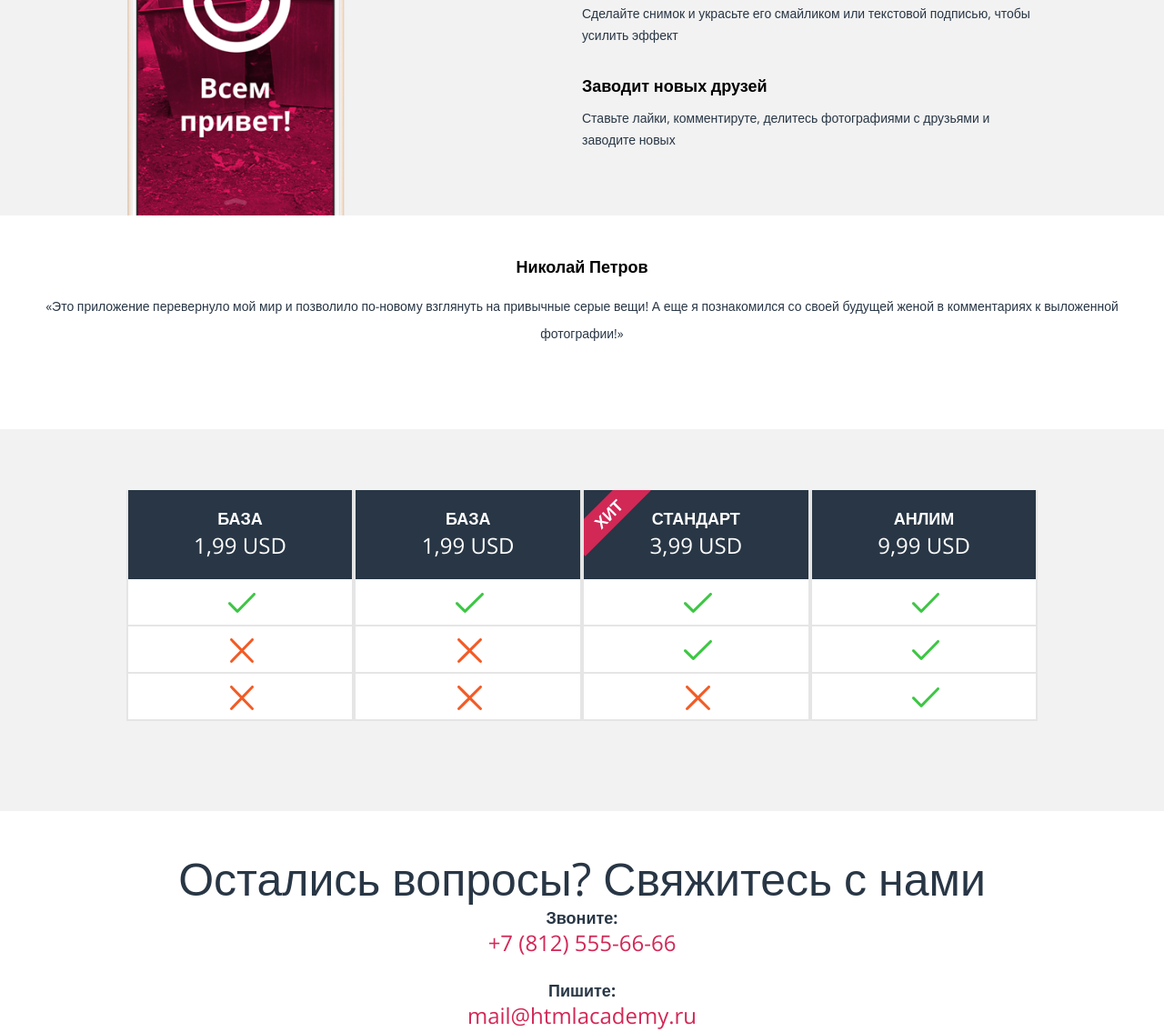
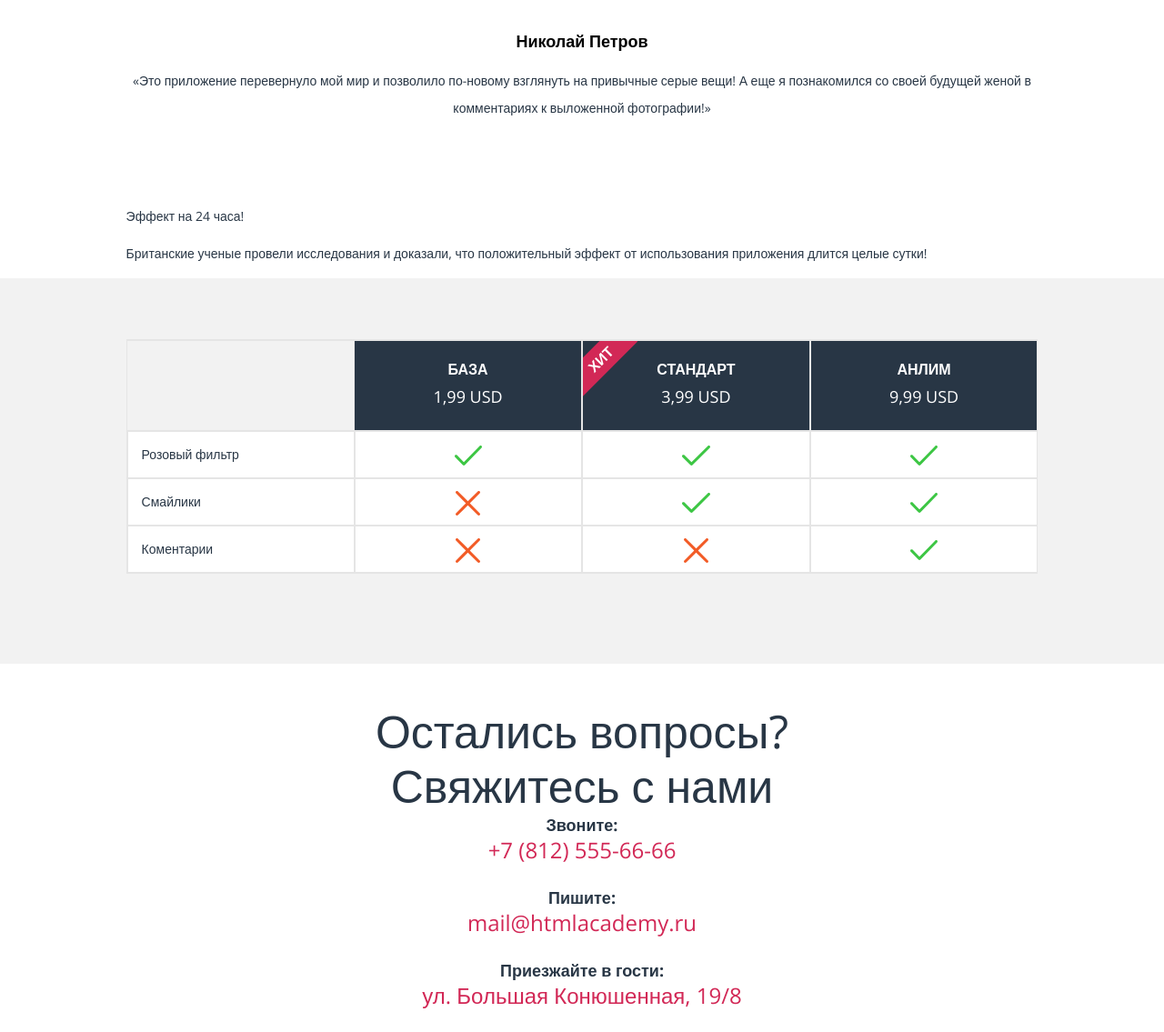
Before and after one commit to SityXXX/78852-pink, a website: page index.html in a window 1280 px wide. Shown: the part 1476-2611 px from the top of the page at 91% size. Drawn offline with nearby package versions, Linux system fonts and the light colour scheme; some packages are replaced by stand-ins of ours; files that its build step writes are made by us from their sources.

Commit message:
Работа с дестопом

```diff
--- a/index.html
+++ b/index.html
@@ -146,12 +146,11 @@
   <!-- advantages -->
 
 
-  <!-- review wrapper-->
+  <!-- review -->
   <div class="review">
 
 
-    <!-- review wrap-->
-    <div class="review__wrap">
+    <div class="container">
 
 
       <!-- review -->
@@ -176,11 +175,35 @@
 
 
     </div>
-    <!-- review wrap -->
 
 
   </div>
-  <!-- review wrapper-->
+  <!-- review -->
+
+  <!-- round diagram -->
+
+  <div class="diagram tablet-show">
+
+    <div class="container">
+
+      <div class="diagram__wrap">
+
+        <div class="h2">Эффект на 24 часа!</div>
+
+        <p>
+          Британские ученые провели исследования
+          и доказали, что положительный эффект
+          от использования приложения длится
+          целые сутки!
+        </p>
+
+      </div>
+
+    </div>
+
+  </div>
+
+  <!-- round diagram -->
 
 
   <!-- price tables -->
@@ -190,58 +213,31 @@
     <div class="container clearfix">
 
 
-      <!-- table-0 -->
-      <table class="price__table price__table--plugins">
+      <!-- table-1 -->
+      <table class="price__table price__table--with-prop-list">
         <thead class="price__table-head">
           <tr class="price__table-head-row">
+            <td class="price__table-head-col invisible mobile-hide"></td>
             <td class="price__table-head-col">База<div class="price__table-head-col-usd">1,99 usd</div></td>
           </tr>
         </thead>
         <tbody class="price__table-body">
           <tr class="price__table-body-row">
+            <td class="price__table-body-col price__table-body-col--prop mobile-hide">Розовый фильтр</td>
             <td class="price__table-body-col">
               <span class="price__table-body-col-plugin">Розовый фильтр</span>
               <img class="price__table-body-col-state" src="img/yes.svg" alt="">
             </td>
           </tr>
           <tr class="price__table-body-row">
+            <td class="price__table-body-col price__table-body-col--prop mobile-hide">Смайлики</td>
             <td class="price__table-body-col">
               <span class="price__table-body-col-plugin">Смайлики</span>
               <img class="price__table-body-col-state" src="img/no.svg" alt="">
             </td>
           </tr>
           <tr class="price__table-body-row">
-            <td class="price__table-body-col">
-              <span class="price__table-body-col-plugin">Коментарии</span>
-              <img class="price__table-body-col-state" src="img/no.svg" alt="">
-            </td>
-          </tr>
-        </tbody>
-      </table>
-      <!-- table-0 -->
-
-
-      <!-- table-1 -->
-      <table class="price__table">
-        <thead class="price__table-head">
-          <tr class="price__table-head-row">
-            <td class="price__table-head-col">База<div class="price__table-head-col-usd">1,99 usd</div></td>
-          </tr>
-        </thead>
-        <tbody class="price__table-body">
-          <tr class="price__table-body-row">
-            <td class="price__table-body-col">
-              <span class="price__table-body-col-plugin">Розовый фильтр</span>
-              <img class="price__table-body-col-state" src="img/yes.svg" alt="">
-            </td>
-          </tr>
-          <tr class="price__table-body-row">
-            <td class="price__table-body-col">
-              <span class="price__table-body-col-plugin">Смайлики</span>
-              <img class="price__table-body-col-state" src="img/no.svg" alt="">
-            </td>
-          </tr>
-          <tr class="price__table-body-row">
+            <td class="price__table-body-col price__table-body-col--prop mobile-hide">Коментарии</td>
             <td class="price__table-body-col">
               <span class="price__table-body-col-plugin">Коментарии</span>
               <img class="price__table-body-col-state" src="img/no.svg" alt="">
@@ -334,7 +330,7 @@
 <!-- Main content -->
 
 <div class="contacts">
-  <div class="h1">Остались вопросы? Свяжитесь с нами</div>
+  <div class="h1"><span class="block">Остались вопросы?</span><span class="block">Свяжитесь с нами</span></div>
   <div class="contacts__item">
     <div class="contacts__heading">Звоните:</div>
     <p class="contacts__text">+7 (812) 555-66-66</p>
@@ -355,7 +351,7 @@
 <!-- map -->
 
 
-<!-- google map -->
+<!-- google map
 <script type="text/javascript">
   var map;
   function initMap() {
@@ -380,7 +376,7 @@
 <script async defer
         src="https://maps.googleapis.com/maps/api/js?key=AIzaSyAuE7UQVssKkcUvQrUq7oyjuVTAU8m3szY&callback=initMap">
 </script>
-<!-- google map -->
+google map -->
 
 
 </body>
--- a/js/script.js
+++ /dev/null
@@ -1,5 +0,0 @@
-(function(){
-
-  var upload = document.querySelector('.form__file');
-
-})();
--- a/sass/base/scaffolding.scss
+++ b/sass/base/scaffolding.scss
@@ -70,6 +70,26 @@ legend {
 
 .block {
 
+  display: block;
+
+}
+
+.mobile-hide {
+
+  display: none;
+
+  @media (min-width: $tablet) {
+
+    display: table-cell;
+
+  }
+
+}
+
+.tablet-show {
+
+  display: none;
+
   @media (min-width: $tablet) {
 
     display: block;
@@ -77,3 +97,9 @@ legend {
   }
 
 }
+
+.invisible {
+
+  visibility: hidden;
+
+}
--- a/sass/blocks/contatcs.scss
+++ b/sass/blocks/contatcs.scss
@@ -2,7 +2,6 @@
 
   padding-top: 44px;
   padding-right: 20px;
-  padding-bottom: 20px;
   padding-left: 20px;
 
   &__item {
--- /dev/null
+++ b/sass/blocks/diagram.scss
@@ -0,0 +1,14 @@
+.diagram {
+
+  &__wrap {
+
+    @media (min-width: $tablet) {
+
+      padding-left: 50%;
+
+
+    }
+
+  }
+
+}
--- a/sass/blocks/main-menu.scss
+++ b/sass/blocks/main-menu.scss
@@ -35,20 +35,6 @@
     border-bottom: 1px solid #030303;
     display: block;
 
-    @media (min-width: $desktop) {
-
-      background-color: transparent;
-      border: none;
-
-    }
-
-  }
-
-  @media (min-width: $desktop) {
-
-    position: static;
-    display: block;
-
   }
 
 }
--- a/sass/blocks/map.scss
+++ b/sass/blocks/map.scss
@@ -2,6 +2,18 @@
 
   position: relative;
   height: 200px;
+
+  @media (min-width: $tablet) {
+
+    height: 378px;
+
+  }
+
+  @media (min-width: $desktop) {
+
+    height: 522px;
+
+  }
 
   &::before {
 
@@ -14,6 +26,18 @@
     position: absolute;
     z-index: 1;
 
+    @media (min-width: $tablet) {
+
+      height: 72px;
+
+    }
+
+    @media (min-width: $desktop) {
+
+      height: 123px;
+
+    }
+
   }
 
 }
--- a/sass/blocks/nav-toogle.scss
+++ b/sass/blocks/nav-toogle.scss
@@ -15,12 +15,6 @@
 
   }
 
-  @media (min-width: $desktop) {
-
-    display: none;
-
-  }
-
   &--opened {
 
     background-image: url("../img/menu-cross.svg");
--- a/sass/blocks/price.scss
+++ b/sass/blocks/price.scss
@@ -10,29 +10,24 @@
 
   &__table {
 
+    border-collapse: collapse;
     width: 100%;
-    border-right: 2px solid #e5e5e5;
-    border-bottom: 2px solid #e5e5e5;
-    border-left: 2px solid #e5e5e5;
-    border-collapse: collapse;
-    background-color: #ffffff;
-
-    &--plugins {
-
-      display: none;
-
-      @media (min-width: $tablet) {
-
-        display: table;
-
-      }
-
-    }
 
     @media (min-width: $tablet) {
 
       float: left;
       width: 25%;
+
+    }
+
+    &--with-prop-list {
+
+      @media (min-width: $tablet) {
+
+        width: 50%;
+
+      }
+
 
     }
 
@@ -58,6 +53,10 @@
     text-align: center;
     position: relative;
     overflow: hidden;
+    border-top: 2px solid #e5e5e5;
+    border-right: 1px solid #e5e5e5;
+    border-bottom: 2px solid #e5e5e5;
+    border-left: 1px solid #e5e5e5;
 
     &--hit::after {
 
@@ -66,12 +65,26 @@
       width: 102px;
       background-color: #d22856;
       position: absolute;
-      left: -24px;
-      top: 11px;
+      left: -25px;
+      top: 10px;
       transform: rotate(-45deg);
       text-transform: uppercase;
       line-height: 30px;
       font-weight: 600;
+
+      @media (min-width: $tablet) {
+
+        width: 85px;
+        top: 5px;
+        left: -23px;
+
+      }
+
+    }
+
+    @media (min-width: $tablet) {
+
+      font-size: 16px;
 
     }
 
@@ -83,6 +96,12 @@
     line-height: 30px;
     font-weight: 300;
     margin-top: 6px;
+
+    @media (min-width: $tablet) {
+
+      font-size: 18px;
+
+    }
 
   }
 
@@ -97,23 +116,32 @@
   &__table-body-col {
 
     text-transform: uppercase;
-    border: 2px solid #e5e5e5;
+    border-top: 2px solid #e5e5e5;
+    border-right: 1px solid #e5e5e5;
+    border-bottom: 2px solid #e5e5e5;
+    border-left: 1px solid #e5e5e5;
     padding-top: 10px;
     padding-right: 18px;
     padding-bottom: 10px;
     padding-left: 22px;
     text-align: left;
     line-height: 30px;
-
-    &:first-child {
-
-      border-top: none;
-
-    }
+    background-color: #ffffff;
 
     @media (min-width: $tablet) {
 
       text-align: center;
+      padding-left: 15px;
+      padding-right: 15px;
+
+    }
+
+    &--prop {
+
+      text-align: left;
+      text-transform: none;
+      width: 50%;
+      border-width: 2px
 
     }
 
--- a/sass/blocks/review.scss
+++ b/sass/blocks/review.scss
@@ -1,16 +1,9 @@
 .review {
 
   overflow: hidden;
-
-  &__wrap {
-
-    padding-right: 20px;
-    padding-left: 20px;
-    padding-top: 41px;
-    padding-bottom: 90px;
-    position: relative;
-
-  }
+  padding-top: 41px;
+  padding-bottom: 90px;
+  position: relative;
 
   &__author {
 
```
